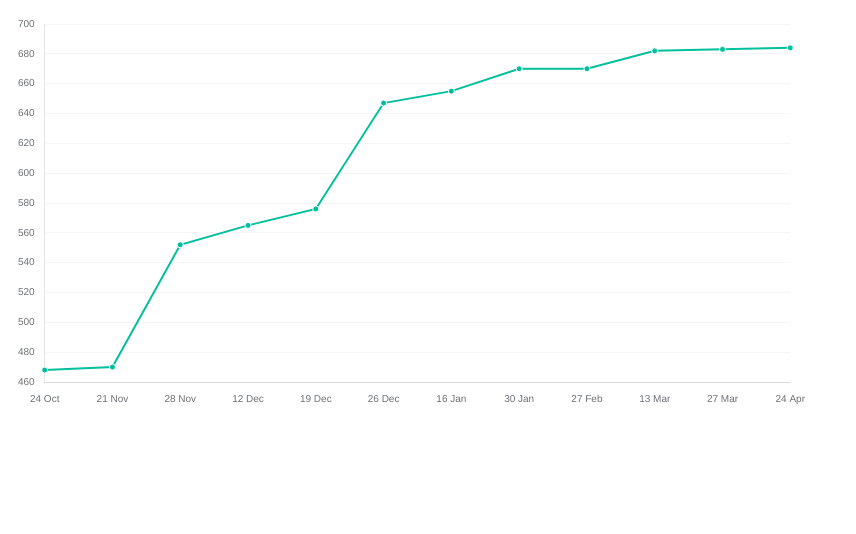
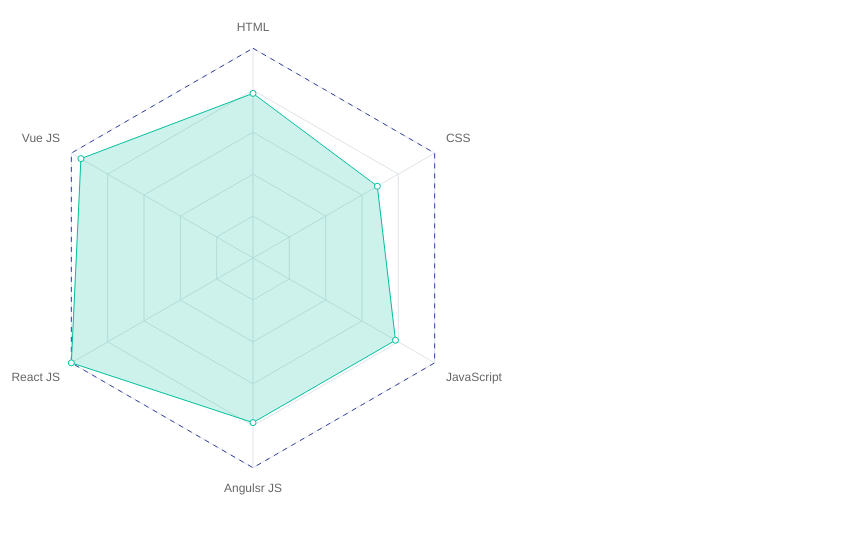
Before and after one commit to sooraj12/chartjs-collection, a React (Create React App) app: page / in a window 1280 px wide. Shown: the top 534 px of the page, without its empty margins (0-856 px from the left). Built offline with nearby package versions, Linux system fonts and the light colour scheme.

Commit message:
added radar graph

```diff
--- a/src/components/App.js
+++ b/src/components/App.js
@@ -1,12 +1,15 @@
 // import { DoughnutChart } from "./DoughnutChart";
-import { TimeLineGraph } from "./TimeLineGraph";
+import { RadialGraph } from "./RadialChart";
+// import { TimeLineGraph } from "./TimeLineGraph";
 
-// add grid layout for graphs
+// Todo : add grid layout for graphs
+// Todo : add scss variables
+
 function App() {
   return (
     <div className="App">
       {/* <DoughnutChart chartType="UI Developers" showDataLabels={false} /> */}
-      <TimeLineGraph
+      {/* <TimeLineGraph
         data={[468, 470, 552, 565, 576, 647, 655, 670, 670, 682, 683, 684]}
         labels={[
           "24 Oct",
@@ -22,6 +25,50 @@ function App() {
           "27 Mar",
           "24 Apr",
         ]}
+      /> */}
+      <RadialGraph
+        data={[
+          {
+            score: 683.8,
+            percentile: 78.485,
+            max_score: 996.13,
+          },
+          {
+            score: 664.66,
+            percentile: 68.438,
+            max_score: 998.25,
+          },
+          {
+            score: 625.27,
+            percentile: 68.438,
+            max_score: 998.26,
+          },
+          {
+            score: 621.18,
+            percentile: 78.485,
+            max_score: 998.27,
+          },
+          {
+            score: 465.26,
+            percentile: 100,
+            max_score: 465.26,
+          },
+          {
+            score: 463.68,
+            percentile: 94.737,
+            max_score: 466.96,
+          },
+        ]}
+        labels={[
+          ["HTML"],
+          ["CSS"],
+          ["JavaScript"],
+          ["Angulsr JS"],
+          ["React JS"],
+          ["Vue JS"],
+        ]}
+        maxScores={[100, 100, 100, 100, 100, 100]}
+        percentile={[78.485, 68.438, 78.438, 78.485, 100, 94.737]}
       />
     </div>
   );
--- a/src/components/RadialChart/RadialChart.js
+++ b/src/components/RadialChart/RadialChart.js
@@ -1,5 +1,173 @@
-function RadialChart() {
-  return <div>RadialChart</div>;
+import React from "react";
+import {
+  Chart as ChartJS,
+  RadialLinearScale,
+  PointElement,
+  LineElement,
+  Filler,
+  Tooltip,
+} from "chart.js";
+import { Radar } from "react-chartjs-2";
+import { toFont } from "chart.js/helpers";
+
+import "./RadialGraph.scss";
+
+ChartJS.register(RadialLinearScale, PointElement, LineElement, Filler, Tooltip);
+
+function RadialGraph({ labels, maxScores, percentile, data }) {
+  return (
+    <div className="RadialGraph">
+      <Radar
+        data={{
+          labels: labels,
+          datasets: [
+            {
+              data: percentile,
+              fill: true,
+              backgroundColor: "rgba(0, 191, 156, 0.2)",
+              borderColor: "#00BF9C",
+              pointBackgroundColor: "#fff",
+              pointBorderColor: "#00BF9C",
+              pointHoverBackgroundColor: "#fff",
+              pointHoverBorderColor: "#00BF9C",
+              borderWidth: 1,
+            },
+            {
+              data: maxScores,
+              fill: false,
+              backgroundColor: "rgba(54, 162, 235, 0.2)",
+              borderColor: "#3540A3",
+              borderDash: [5, 5],
+              borderWidth: 1,
+              pointRadius: 0,
+              pointHitRadius: 0,
+            },
+          ],
+        }}
+        options={{
+          responsive: true,
+          type: "radar",
+          scales: {
+            r: {
+              beginAtZero: true,
+              grid: {
+                color: "#DFE3E8",
+              },
+              angleLines: {
+                color: "#DFE3E8",
+              },
+              ticks: {
+                maxTicksLimit: 6,
+                showLabelBackdrop: false,
+                textStrokeWidth: 0,
+                callback: function () {
+                  return "";
+                },
+                backdropColor: "rgba(0, 0, 0, 0)",
+              },
+              pointLabels: {
+                font: {
+                  size: 12,
+                  lineHeight: "16px",
+                  color: "#202223",
+                },
+              },
+            },
+          },
+          plugins: {
+            tooltip: {
+              enabled: false,
+              external: function (context) {
+                const index = context.tooltip.dataPoints
+                  ? context.tooltip.dataPoints[0].dataIndex
+                  : 0;
+                const item = data[index];
+                if (item) {
+                  // Tooltip Element
+                  let tooltipEl = document.getElementById("chartjs-tooltip");
+
+                  // Create element on first render
+                  if (!tooltipEl) {
+                    tooltipEl = document.createElement("div");
+                    tooltipEl.id = "chartjs-tooltip";
+                    tooltipEl.innerHTML =
+                      "<div class = 'ChartTooltip__container'></div>";
+                    document.body.appendChild(tooltipEl);
+                  }
+
+                  // Hide if no tooltip
+                  const tooltipModel = context.tooltip;
+                  if (tooltipModel.opacity === 0) {
+                    tooltipEl.style.opacity = 0;
+                    return;
+                  }
+
+                  // Set caret Position
+                  tooltipEl.classList.remove("above", "below", "no-transform");
+                  if (tooltipModel.yAlign) {
+                    tooltipEl.classList.add(tooltipModel.yAlign);
+                  } else {
+                    tooltipEl.classList.add("no-transform");
+                  }
+
+                  // Set Text
+                  if (tooltipModel.body) {
+                    let tableRoot = tooltipEl.getElementsByClassName(
+                      "ChartTooltip__container"
+                    )[0];
+
+                    tableRoot.innerHTML = item
+                      ? `<div class = "ChartTooltip__items">
+                  <div class = "ChartTooltip">
+                      <div class = "ChartTooltip__item">
+                          <div class = "Item__value">${item.max_score}</div>
+                          <div class = "Item__label">Top Score</div>
+                      </div>
+                      <div class = "ChartTooltip__item">
+                          <div class = "Item__value">${item.score}</div>
+                          <div class = "Item__label">Your Score</div>
+                      </div>
+                  </div>
+
+                  <div class = "Item__percent">Percentile ${Math.floor(
+                    item.percentile
+                  )}</div>
+              </div>`
+                      : "";
+                  }
+
+                  const position = context.chart.canvas.getBoundingClientRect();
+                  const bodyFont = toFont(tooltipModel.options.bodyFont);
+
+                  // Display, position, and set styles for font
+                  tooltipEl.style.opacity = 1;
+                  tooltipEl.style.position = "absolute";
+                  tooltipEl.style.left =
+                    position.left +
+                    window.pageXOffset +
+                    tooltipModel.caretX +
+                    "px";
+                  tooltipEl.style.top =
+                    position.top +
+                    window.pageYOffset +
+                    tooltipModel.caretY +
+                    5 +
+                    "px";
+                  tooltipEl.style.font = bodyFont.string;
+                  tooltipEl.style.padding =
+                    tooltipModel.padding + "px " + tooltipModel.padding + "px";
+                  tooltipEl.style.pointerEvents = "none";
+                }
+              },
+            },
+            legend: {
+              display: false,
+            },
+          },
+        }}
+      />
+    </div>
+  );
 }
 
-export { RadialChart };
+export { RadialGraph };
--- /dev/null
+++ b/src/components/RadialChart/RadialGraph.scss
@@ -0,0 +1,60 @@
+.RadialGraph{
+    width: 500px;
+    height: 500px;
+}
+
+
+.ChartTooltip__container {
+    background: #f4f6f8;
+    box-shadow: 0px 2px 1px rgba(0, 0, 0, 0.05), 0px 0px 1px rgba(0, 0, 0, 0.25);
+    border-radius: 2px;
+    padding: 8px 9px 9px 10px;
+
+    .ChartTooltip__items {
+      .ChartTooltip {
+        display: flex;
+        .ChartTooltip__item {
+          flex: 1;
+          display: flex;
+          flex-direction: column;
+          align-items: center;
+          justify-content: center;
+          border-right: 1px solid #f4f6f8;
+
+          &:last-child {
+            border-right: 0;
+            padding-left: 11px;
+          }
+
+          &:first-child {
+            padding-right: 11px;
+          }
+
+          .Item__value {
+            font-weight: 600;
+            font-size: 16px;
+            line-height: 24px;
+            color: #454f5b;
+          }
+
+          .Item__label {
+            font-weight: bold;
+            font-size: 9px;
+            line-height: 16px;
+            color: #919eab;
+            white-space: nowrap;
+          }
+        }
+      }
+
+      .Item__percent {
+        font-weight: bold;
+        font-size: 9px;
+        line-height: 16px;
+        display: flex;
+        align-items: center;
+        color: #6d7175;
+        margin-top: 8px;
+      }
+    }
+  }
--- a/src/components/RadialChart/index.js
+++ b/src/components/RadialChart/index.js
@@ -1 +1 @@
-export { RadialChart } from "./RadialChart";
+export { RadialGraph } from "./RadialChart";
```
